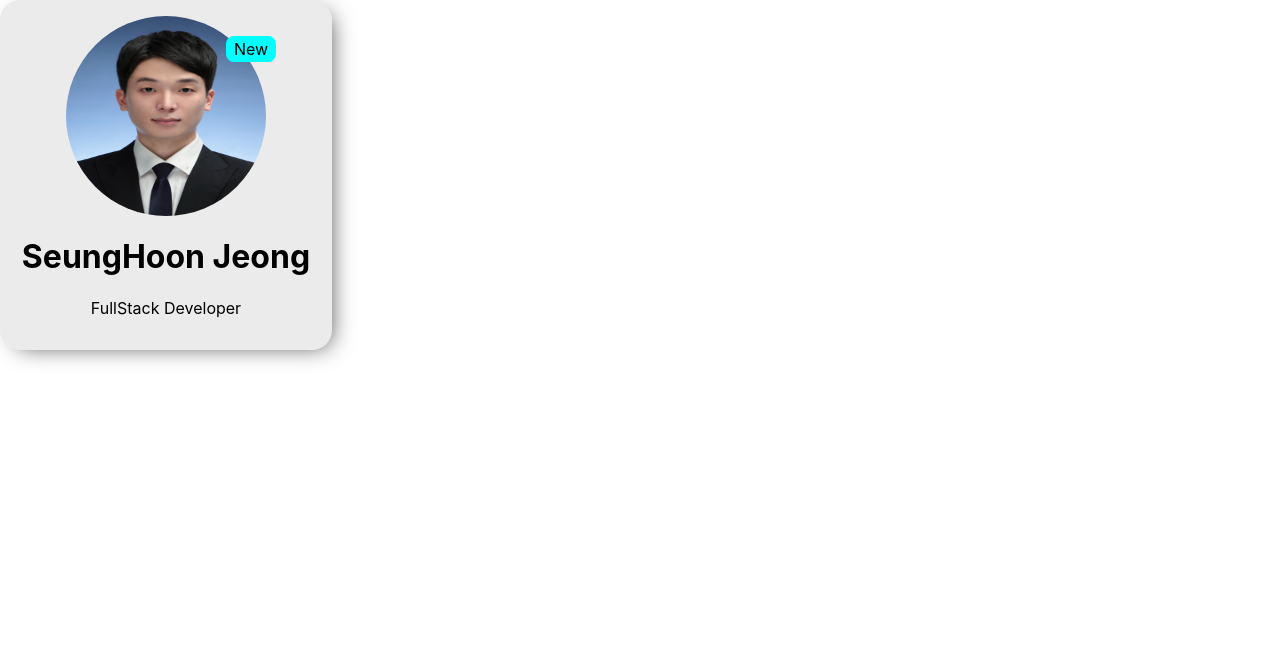
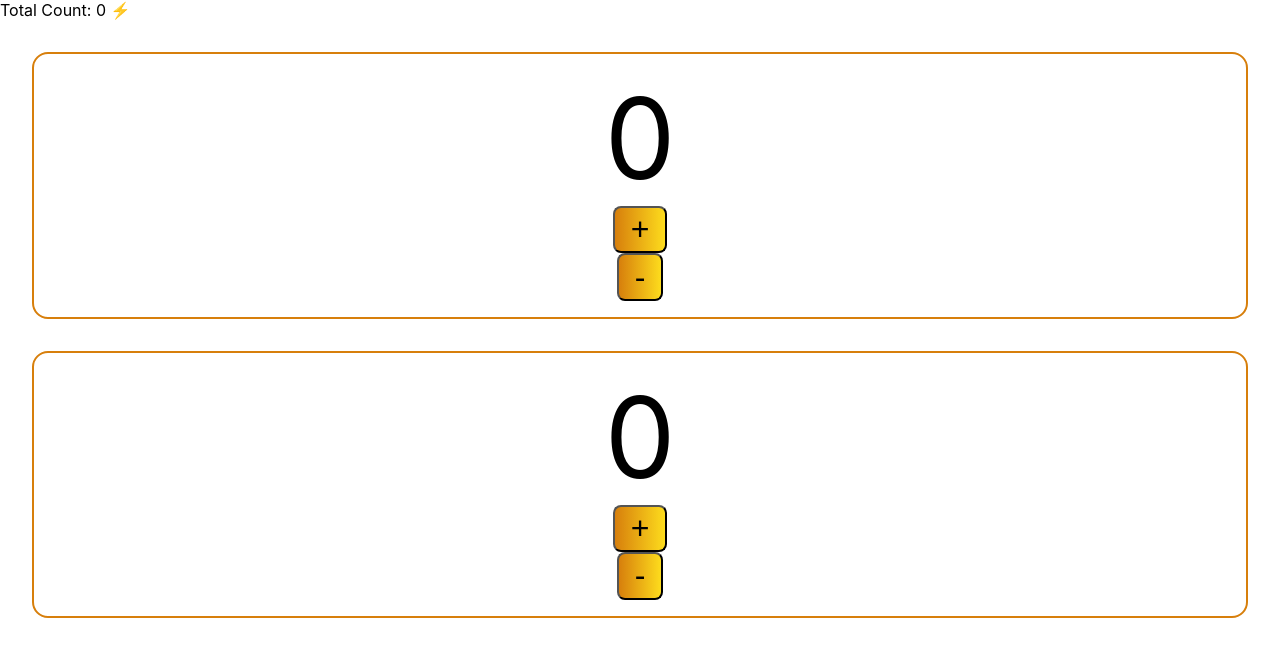
Before and after one commit to jsh0116/react_basic, a React (Create React App) app: page / in a window 1280 px wide. Shown: the top 656 px of the page. Built offline with nearby package versions, Linux system fonts and the light colour scheme.

Commit message:
[feat] 카운터
- 카운터 component 추가
- 카운터 상태 끌어올리기
- 내부 상태 관리

```diff
--- a/src/App.css
+++ b/src/App.css
@@ -35,3 +35,41 @@
   padding: 0.2rem 0.5rem;
   border-radius: 0.5rem;
 }
+
+.container {
+  justify-content: center;
+}
+
+.counter {
+  display: flex;
+  flex-direction: column;
+  align-items: center;
+  margin: 2rem;
+  padding: 1rem;
+  border-radius: 1rem;
+  border: 2px solid rgb(215, 127, 12);
+}
+
+.counter:hover {
+  background-color: rgb(246, 243, 197);
+}
+
+.number {
+  font-size: 7rem;
+}
+
+.button {
+  font-size: 2rem;
+  padding: 0.2rem 1rem;
+  border-radius: 0.5rem;
+  cursor: pointer;
+  background: rgb(215, 127, 12);
+  background: linear-gradient(90deg,
+      rgba(215, 127, 12, 1) 0%,
+      rgba(253, 220, 29, 1) 100%);
+}
+
+.banner {
+  display: flex;
+  align-items: center;
+}
--- /dev/null
+++ b/src/AppCounter.tsx
@@ -0,0 +1,21 @@
+import { useState } from 'react';
+import './App.css';
+import Counter from './components/Counter';
+
+const AppCounter = (): JSX.Element => {
+  const [count, setCount] = useState<number>(0);
+  return (
+    <div className='container'>
+      <div className='banner'>
+        Total Count: {count} {count > 10 ? '🔥' : '⚡️'}
+      </div>
+      <div className='counters'>
+        <Counter setCount={setCount} />
+        <Counter setCount={setCount} />
+      </div>
+
+    </div>
+  );
+}
+
+export default AppCounter;
--- a/src/AppProfile.tsx
+++ b/src/AppProfile.tsx
@@ -2,8 +2,15 @@ import './App.css';
 import Profile from './components/Profile';
 
 const AppProfile = (): JSX.Element => {
+
+  const handleClick = (e: React.MouseEvent<HTMLButtonElement, MouseEvent>): void => {
+    alert('클릭');
+    console.log(e);
+  }
+
   return (
     <>
+      <button onClick={handleClick}>button</button>
       <Profile
         image="mypic.jpeg"
         name="SeungHoon Jeong"
--- /dev/null
+++ b/src/components/Counter.tsx
@@ -0,0 +1,39 @@
+import React, { Dispatch, SetStateAction, useState } from 'react';
+
+interface Props {
+  setCount: Dispatch<SetStateAction<number>>,
+};
+
+const Counter = (props: Props): JSX.Element => {
+  const { setCount } = props;
+  const [num, setNum] = useState<number>(0);
+
+  return (
+    <div className='counter'>
+      <span className='number'>{num}</span>
+      <button
+        className='button'
+        onClick={() => {
+          setNum(num + 1);
+          setCount((prev: number) => prev + 1);
+        }}
+      >
+        +
+      </button>
+      <button
+        className='button'
+        onClick={() => {
+          if (num === 0) {
+            return;
+          }
+          setNum(num - 1);
+          setCount((prev: number) => prev - 1);
+        }}
+      >
+        -
+      </button>
+    </div>
+  );
+};
+
+export default Counter;
--- a/src/index.tsx
+++ b/src/index.tsx
@@ -3,12 +3,13 @@ import ReactDOM from 'react-dom/client';
 import './index.css';
 import App from './App';
 import AppProfile from './AppProfile';
+import AppCounter from './AppCounter';
 
 const root = ReactDOM.createRoot(
   document.getElementById('root') as HTMLElement
 );
 root.render(
   <React.StrictMode>
-    <AppProfile />
+    <AppCounter />
   </React.StrictMode>
 );
```
